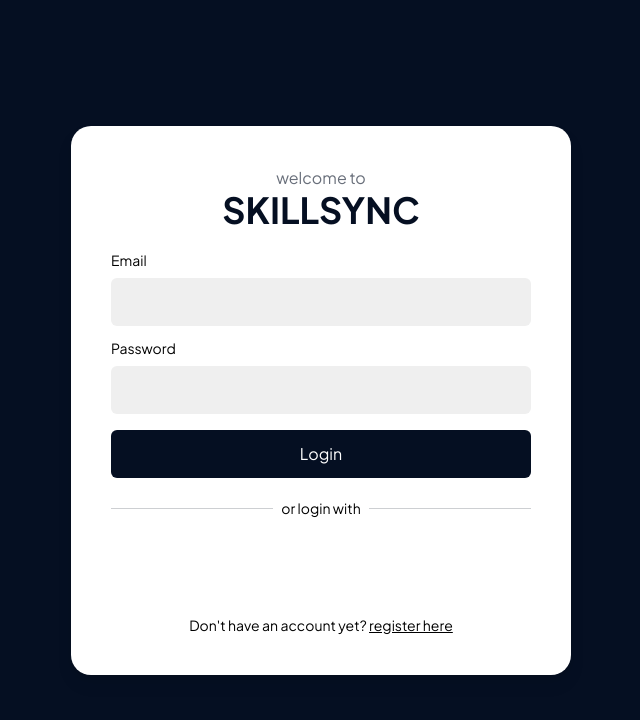
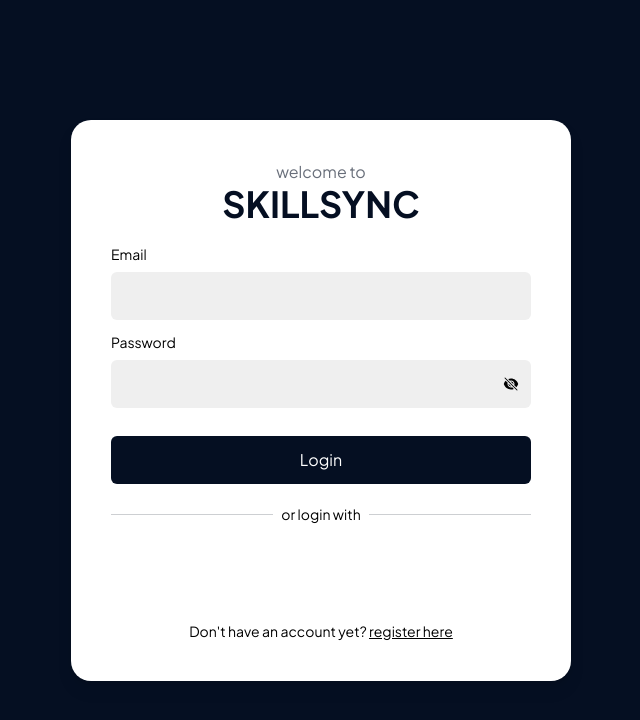
Before and after one commit to SkillSyncApp/SkillSyncClient, a React (Vite) app: page /login in a window 1280 px wide. Shown: the top 720 px of the page, without its empty margins (319-959 px from the left). Built offline with nearby package versions, Linux system fonts and the light colour scheme; what recoil-persist would draw is missing.

Commit message:
toggle show/hide password

```diff
--- a/src/views/login/Login.tsx
+++ b/src/views/login/Login.tsx
@@ -1,100 +1,147 @@
-import { useState } from 'react';
+import { useState } from "react";
 import toast, { Toaster } from "react-hot-toast";
+import { useMutation } from "react-query";
+import { Link, useNavigate } from "react-router-dom";
+import { useSetRecoilState } from "recoil";
 import {
-    useMutation
-} from 'react-query';
-import { Link, useNavigate } from "react-router-dom";
-import { useSetRecoilState } from 'recoil';
-import { login as loginRequest, saveTokens, googleSignIn } from '../../services/authService';
-import { userState } from '../../store/atoms/userAtom';
-import './Login.css';
-import { CredentialResponse, GoogleLogin } from '@react-oauth/google';
+  login as loginRequest,
+  saveTokens,
+  googleSignIn,
+} from "../../services/authService";
+import { userState } from "../../store/atoms/userAtom";
+import "./Login.css";
+import { CredentialResponse, GoogleLogin } from "@react-oauth/google";
+import { EyeSlashIcon, EyeIcon } from "@heroicons/react/24/solid";
 
 function Login() {
   const navigate = useNavigate();
 
   const setUser = useSetRecoilState(userState);
 
-    const [email, setEmail] = useState('');
-    const [password, setPassword] = useState('');
+  const [email, setEmail] = useState("");
+  const [password, setPassword] = useState("");
+  const [showPassword, setShowPassword] = useState(false);
 
-    const loginMutation = useMutation(({ email, password }: { email: string, password: string }) =>
-        loginRequest(email, password));
+  const loginMutation = useMutation(
+    ({ email, password }: { email: string; password: string }) =>
+      loginRequest(email, password)
+  );
 
   const login = async () => {
     try {
       const { data: loginRes } = await loginMutation.mutateAsync({
         email,
-                password
+        password,
       });
-            saveTokens({ accessToken: loginRes.accessToken, refreshToken: loginRes.refreshToken });
+      saveTokens({
+        accessToken: loginRes.accessToken,
+        refreshToken: loginRes.refreshToken,
+      });
       setUser(loginRes.user);
-            toast.success('Logged in successfully');
+      toast.success("Logged in successfully");
 
-            navigate('/', { replace: true });
+      navigate("/", { replace: true });
     } catch (err) {
-            toast.error('Login failed');
-            console.log(err)
+      toast.error("Login failed");
+      console.log(err);
     }
   };
 
-
-  const onGoogleLoginSuccess = async (credentialResponse: CredentialResponse) => {
+  const onGoogleLoginSuccess = async (
+    credentialResponse: CredentialResponse
+  ) => {
     try {
-        const response = await googleSignIn(credentialResponse)
+      const response = await googleSignIn(credentialResponse);
       const { data: loginGoogleRes } = response;
 
-            saveTokens({ accessToken: loginGoogleRes.accessToken, refreshToken: loginGoogleRes.refreshToken });
+      saveTokens({
+        accessToken: loginGoogleRes.accessToken,
+        refreshToken: loginGoogleRes.refreshToken,
+      });
       setUser(loginGoogleRes.user);
       if (response.data.user?.type === "unknown")
-                navigate('/logInGoogle', { replace: true });
-            else navigate('/', { replace: true });
-
+        navigate("/logInGoogle", { replace: true });
+      else navigate("/", { replace: true });
     } catch (err) {
-        console.log(err)
+      console.log(err);
     }
-}
+  };
 
   const onGoogleLoginFailure = () => {
-    console.log("failed google log in")
-}
+    console.log("failed google log in");
+  };
 
-    return <div className="h-[100vh] bg-primary flex items-center justify-center flex flex-col font-display">
+  return (
+    <div className="h-[100vh] bg-primary flex items-center justify-center flex flex-col font-display">
+      <div className="w-[500px] bg-white rounded-[20px] drop-shadow-lg p-[40px]">
+        <div className="text-center mb-5 text-primary">
+          <p className="opacity-60">welcome to</p>
+          <h1 className="font-bold text-4xl">SKILLSYNC</h1>
+        </div>
+        <div className="mb-3">
+          <label htmlFor="email" className="block mb-2 text-sm text-gray-700">
+            Email
+          </label>
+          <input
+            id="email"
+            value={email}
+            onChange={(e) => setEmail(e.target.value)}
+          />
+        </div>
+        <div className="mb-3">
+          <label
+            htmlFor="password"
+            className="block mb-2 text-sm text-gray-700"
+          >
+            Password
+          </label>
+          <div className="relative">
+            <input
+              id="password"
+              type={showPassword ? "text" : "password"}
+              value={password}
+              onChange={(e) => setPassword(e.target.value)}
+            />
+            <div
+              className="absolute inset-y-0 right-0 px-3 py-2 flex items-center cursor-pointer"
+              onClick={() => setShowPassword(!showPassword)}
+            >
+              {showPassword ? (
+                <EyeIcon className="h-4 w-4 text-black" />
+              ) : (
+                <EyeSlashIcon className="h-4 w-4 text-black" />
+              )}
+            </div>
+          </div>
+        </div>
 
-        <div className="w-[500px] bg-white rounded-[20px] drop-shadow-lg p-[40px]">
-            <div className='text-center mb-5 text-primary'>
-                <p className='opacity-60'>welcome to</p>
-                <h1 className='font-bold text-4xl'>SKILLSYNC</h1>
+        <button onClick={login} className="mt-4 w-full">
+          Login
+        </button>
+        <div className="mb-6 mt-5 flex items-center">
+          <div className="divider" />
+          <span className="whitespace-pre text-[14px] mx-2">or login with</span>
+          <div className="divider" />
         </div>
-            {/* <h1 className="text-2xl mb-3 font-bold">Login</h1> */}
-            <div className='mb-3'>
-                <label htmlFor="email" className="block mb-2 text-sm text-gray-700">Email</label>
-                <input id="email" value={email} onChange={(e) => setEmail(e.target.value)} />
+        <div className="flex gap-2 justify-center">
+          <GoogleLogin
+            onSuccess={onGoogleLoginSuccess}
+            onError={onGoogleLoginFailure}
+          />
         </div>
-            <div>
-                <label htmlFor="password" className="block mb-2 text-sm text-gray-700">Password</label>
-                <input id="password" type="password" value={password} onChange={(e) => setPassword(e.target.value)} />
-            </div>
-            <button onClick={login} className='mt-4 w-full'>Login</button>
-            <div className='mb-6 mt-5 flex items-center'>
-                <div className='divider' />
-                <span className='whitespace-pre text-[14px] mx-2'>or login with</span>
-                <div className='divider' />
-            </div>
-            <div className='flex gap-2 justify-center'>
-            <GoogleLogin onSuccess={onGoogleLoginSuccess} onError={onGoogleLoginFailure} />
-
-             {/* <div className="login-provider shadow-lg" onClick={onGoogleLogIn}>
-                    <GoogleIcon width={20}/>
-                    Google
-                </div> */}
-            </div>
-            <div className='text-center pt-8 text-sm'>
-                <p> Don't have an account yet? <Link to='/register' replace className='underline'>register here</Link></p>
+        <div className="text-center pt-8 text-sm">
+          <p>
+            {" "}
+            Don't have an account yet?{" "}
+            <Link to="/register" replace className="underline">
+              register here
+            </Link>
+          </p>
         </div>
       </div>
       <Toaster />
     </div>
+  );
 }
 
 export default Login;
--- a/src/views/register/Register.tsx
+++ b/src/views/register/Register.tsx
@@ -1,10 +1,11 @@
-import { useState } from "react";
+import { ChangeEvent, useState } from "react";
 import toast, { Toaster } from "react-hot-toast";
 import { useMutation } from "react-query";
 import { register as registerRequest } from "../../services/authService";
 import { useNavigate } from "react-router-dom";
 import Joi from "joi";
 import { Tooltip } from "react-tooltip";
+import { EyeSlashIcon, EyeIcon } from "@heroicons/react/24/solid";
 
 import "./Register.css";
 
@@ -17,6 +18,7 @@ function Register() {
   const [selectedType, setSelectedType] = useState("student");
   const [bio, setBio] = useState("");
   const [formSubmitted, setFormSubmitted] = useState(false);
+  const [showPassword, setShowPassword] = useState(false);
 
   const schema = Joi.object({
     name: Joi.string()
@@ -50,7 +52,7 @@ function Register() {
   const renderInputField = (
     id: string,
     value: string,
-    onChange: (e: React.ChangeEvent<HTMLInputElement>) => void,
+    onChange: (e: ChangeEvent<HTMLInputElement>) => void,
     label: string,
     tooltipKey: string
   ) => {
@@ -72,17 +74,33 @@ function Register() {
             }
           </Tooltip>
         </label>
+        <div className="relative">
           <input
             id={id}
             value={value}
             onChange={(e) => onChange(e)}
+            type={id === "password" && !showPassword ? "password" : "text"}
             style={{
               border: `1px solid ${hasError ? "red" : "transparent"}`,
             }}
             data-tip
             data-for={`${tooltipKey}-tooltip`}
           />
-        {formSubmitted && validationResult.error?.details.find(
+          {id === "password" && (
+            <div
+            className="absolute inset-y-0 right-0 px-3 py-2 flex items-center cursor-pointer"
+            onClick={() => setShowPassword(!showPassword)}
+          >
+              {showPassword ? (
+                <EyeIcon className="h-4 w-4 text-black" />
+              ) : (
+                <EyeSlashIcon className="h-4 w-4 text-black" />
+              )}
+            </div>
+          )}
+        </div>
+        {formSubmitted &&
+        validationResult.error?.details.find(
           (detail) => detail.context?.key == tooltipKey
         ) ? (
           validationResult.error?.details.map((detail) => (
```
Lines whose indentation alone changed are shown as unchanged.
